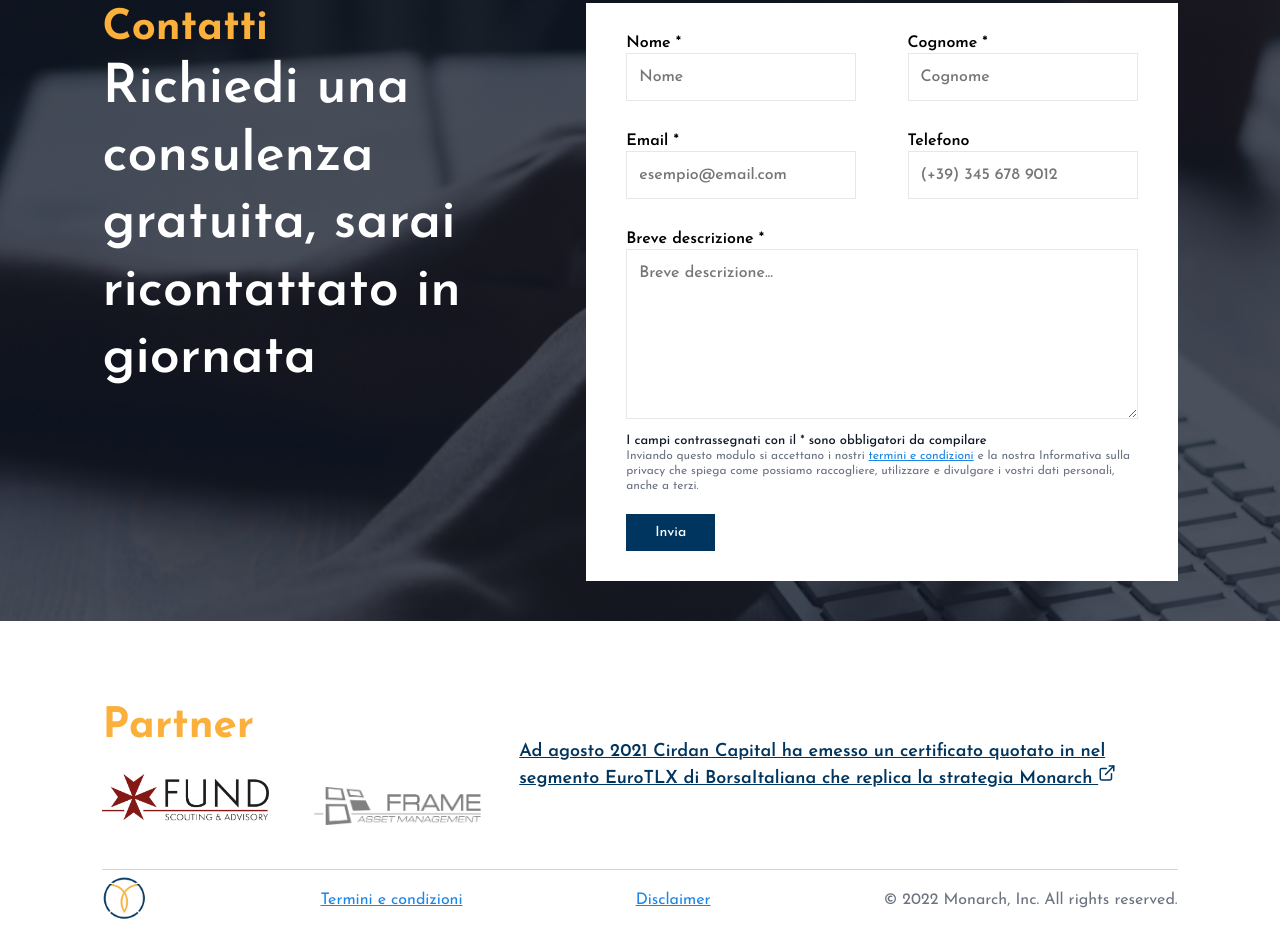
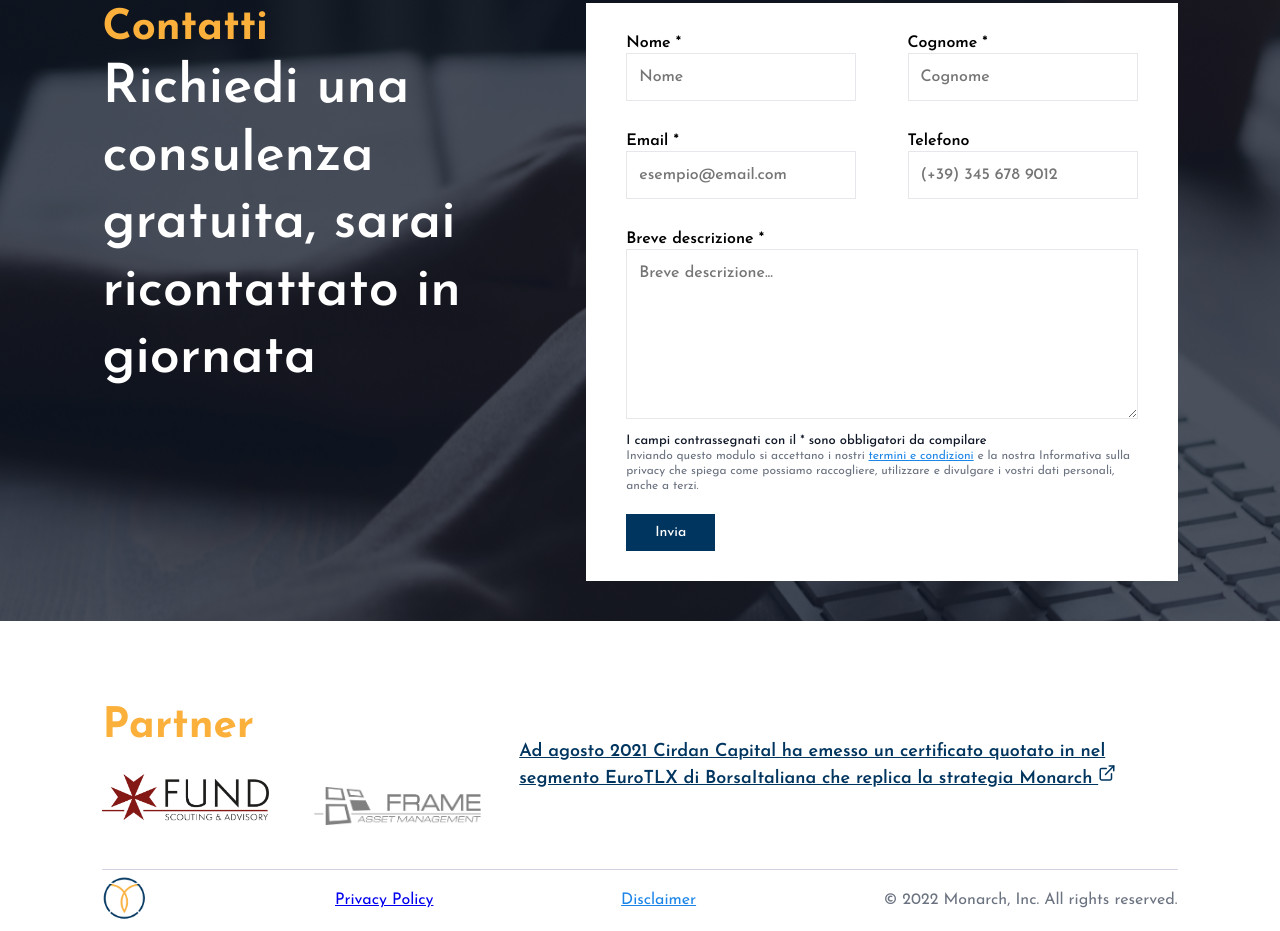
Before and after one commit to DanishHussain02/Monarch, a plain HTML site: page index.html in a window 1280 px wide. Shown: the part 2842-3773 px from the top of the page. Drawn offline with nearby package versions, Linux system fonts and the light colour scheme.

Commit message:
ultime modifiche

```diff
--- a/index.html
+++ b/index.html
@@ -610,7 +610,8 @@
           <button>Chiudi</button>
         </div>
         <div>
-            <p>Lorem ipsum dolor sit, amet consectetur adipisicing elit. Error rerum saepe odit expedita blanditiis delectus dolorum magnam. Debitis beatae animi dolore mollitia harum, in, numquam temporibus voluptatem ex, minus cumque?<br>
+            <p>
+            Lorem ipsum dolor sit, amet consectetur adipisicing elit. Error rerum saepe odit expedita blanditiis delectus dolorum magnam. Debitis beatae animi dolore mollitia harum, in, numquam temporibus voluptatem ex, minus cumque?<br>
             Lorem ipsum dolor sit amet consectetur adipisicing elit. Obcaecati sequi tempora autem error quis illum qui consectetur placeat assumenda animi hic, vitae provident soluta, suscipit consequuntur et natus ducimus nobis.</p>
             Lorem ipsum dolor sit amet consectetur adipisicing elit. Obcaecati sequi tempora autem error quis illum qui consectetur placeat assumenda animi hic, vitae provident soluta, suscipit consequuntur et natus ducimus nobis.</p>
             Lorem ipsum dolor sit amet consectetur adipisicing elit. Obcaecati sequi tempora autem error quis illum qui consectetur placeat assumenda animi hic, vitae provident soluta, suscipit consequuntur et natus ducimus nobis.</p>
@@ -650,11 +651,13 @@
         />
       </div>
       <div class="termini">
-        <a
+        <!--<a
           onclick="mostraTermini()"
           style="color: #1c85e8; text-decoration: underline"
           >Termini e condizioni</a
-        >
+        >-->
+        <a href="https://www.iubenda.com/privacy-policy/17710734" class="iubenda-white iubenda-noiframe iubenda-embed iubenda-noiframe " title="Privacy Policy ">Privacy Policy</a><script type="text/javascript">(function (w,d) {var loader = function () {var s = d.createElement("script"), tag = d.getElementsByTagName("script")[0]; s.src="https://cdn.iubenda.com/iubenda.js"; tag.parentNode.insertBefore(s,tag);}; if(w.addEventListener){w.addEventListener("load", loader, false);}else if(w.attachEvent){w.attachEvent("onload", loader);}else{w.onload = loader;}})(window, document);</script>
+
       </div>
       <div class="disclaimer">
         <a
@@ -677,6 +680,8 @@
         />La tua mail è stata inviata con successo
       </p>
     </div>
+
+
 
     <script src="https://cdn.jsdelivr.net/npm/chart.js"></script>
     <script>
```
